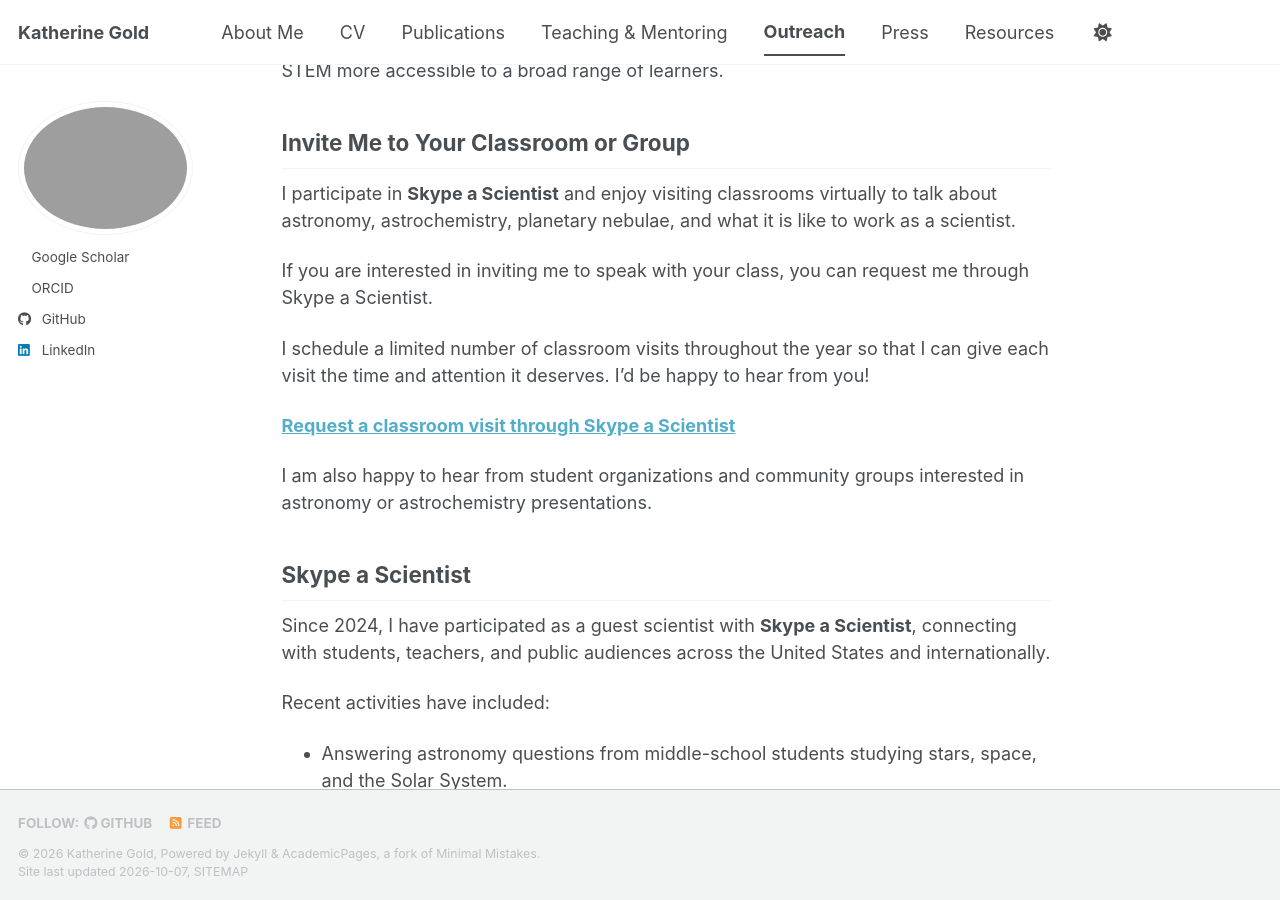
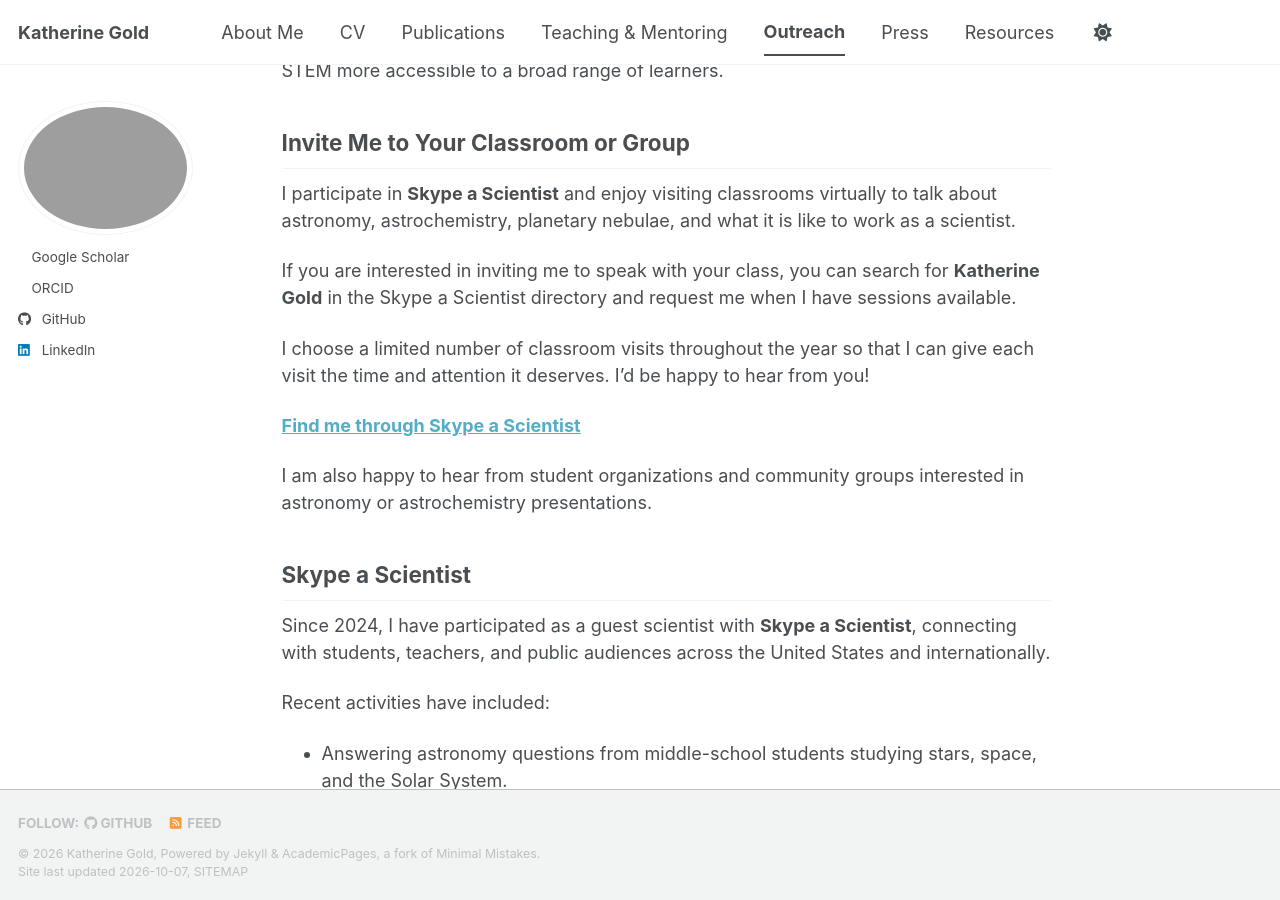
Before and after one commit to katherinegold/katherinegold.github.io, a Jekyll site: the page built from _pages/outreach.md, in a window 1280 px wide and 900 px high, scrolled down 319 px. Built offline with Jekyll 4.4.1, drawn with Linux system fonts in a browser that asks for light colours; a style sheet for code colours, icons or effects is not loaded.

Commit message:
Update outreach.md

```diff
--- a/_pages/outreach.md
+++ b/_pages/outreach.md
@@ -14,11 +14,11 @@ My outreach has included virtual classroom visits, public astronomy events, tele
 
 I participate in **Skype a Scientist** and enjoy visiting classrooms virtually to talk about astronomy, astrochemistry, planetary nebulae, and what it is like to work as a scientist.
 
-If you are interested in inviting me to speak with your class, you can request me through Skype a Scientist.
+If you are interested in inviting me to speak with your class, you can search for **Katherine Gold** in the Skype a Scientist directory and request me when I have sessions available.
 
-I schedule a limited number of classroom visits throughout the year so that I can give each visit the time and attention it deserves. I’d be happy to hear from you!
+I choose a limited number of classroom visits throughout the year so that I can give each visit the time and attention it deserves. I’d be happy to hear from you!
 
-**[Request a classroom visit through Skype a Scientist](INSERT-LINK-HERE)**
+**[Find me through Skype a Scientist](https://confirm.skypeascientist.com/search)**
 
 I am also happy to hear from student organizations and community groups interested in astronomy or astrochemistry presentations.
 
```
